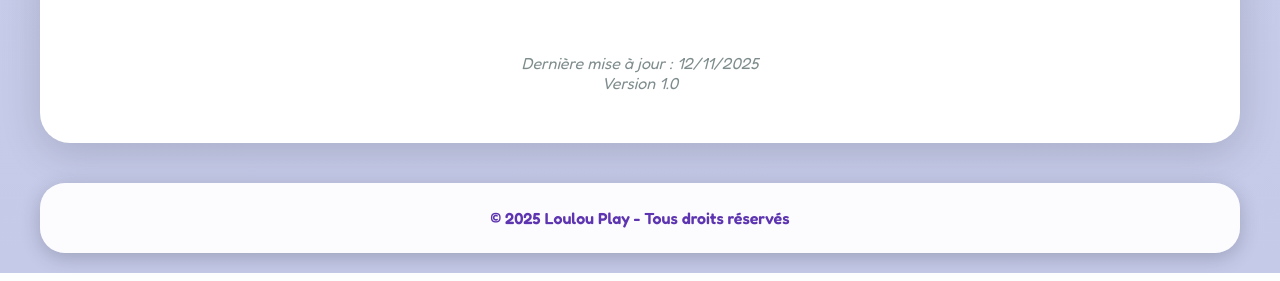
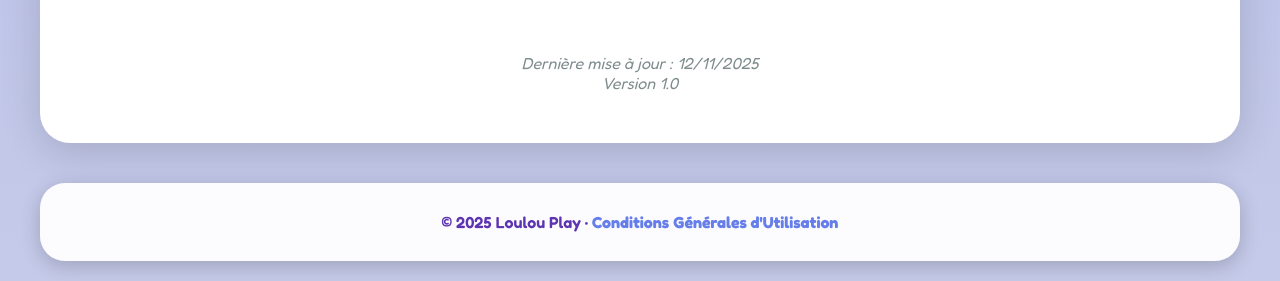
Before and after one commit to ChrisThisIsMe/LoulouPlay, a PHP site: page /cgu.php in a window 1280 px wide. Shown: the part 5240-5521 px from the top of the page. Run offline with PHP 8.4, Linux system fonts and the light colour scheme.

Commit message:
corrections affichage

```diff
--- a/cgu.php
+++ b/cgu.php
@@ -29,7 +29,7 @@ $page_title = 'Conditions Générales d\'Utilisation';
 
         body {
             font-family: 'Fredoka', Arial, sans-serif;
-            background: linear-gradient(180deg, #E8EAF6 0%, #C5CAE9 100%);
+            background: linear-gradient(180deg, #667eea 0%, #C5CAE9 100%);
             min-height: 100vh;
             padding: 20px;
         }
--- a/includes/footer.php
+++ b/includes/footer.php
@@ -3,7 +3,26 @@
  * Footer global du site Loulou Play
  */
 ?>
-   <footer style="
+<style>
+    .footer-copyright {
+        margin: 0;
+        line-height: 1.8;
+    }
+
+    .footer-separator {
+        display: inline;
+    }
+
+    /* Sur mobile et tablette : retour à la ligne */
+    @media (max-width: 1024px) {
+        .footer-separator {
+            display: block;
+            margin: 10px 0;
+        }
+    }
+</style>
+
+<footer style="
     max-width: 1200px;
     margin: 40px auto 0;
     background: rgba(255, 255, 255, 0.95);
@@ -16,8 +35,16 @@
     font-size: 1em;
     font-weight: 600;
 ">
-    <p style="margin: 0;">
-        © <?php echo date('Y'); ?> Loulou Play - Tous droits réservés
+    <p class="footer-copyright">
+        © <?php echo date('Y'); ?> Loulou Play ·
+        <span class="footer-separator">
+            <a href="<?php echo PATH_ROOT; ?>cgu.php"
+               style="color: #667eea; text-decoration: none; font-weight: 700;"
+               onmouseover="this.style.textDecoration='underline';"
+               onmouseout="this.style.textDecoration='none';">
+               Conditions Générales d'Utilisation
+            </a>
+        </span>
     </p>
 </footer>
 
--- a/lesmots/jeu.php
+++ b/lesmots/jeu.php
@@ -194,6 +194,7 @@ if (empty($_SESSION[$cle_paquet])) {
             word-wrap: break-word;
             font-weight: 600;
             text-shadow: 3px 3px 6px rgba(0,0,0,0.2);
+            text-align: center;
         }
 
         .bouton-actions {
```
